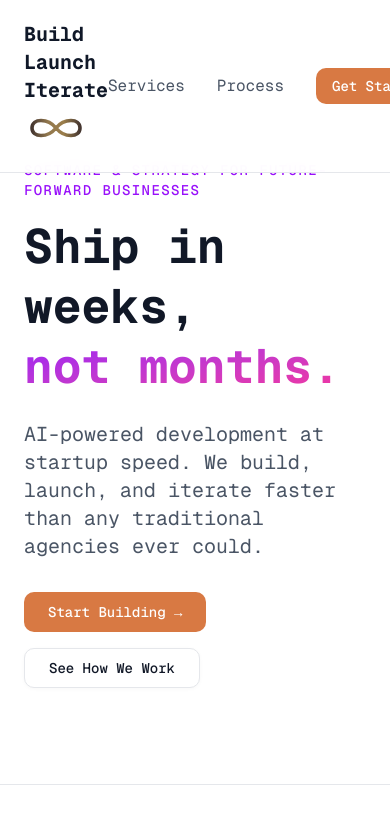
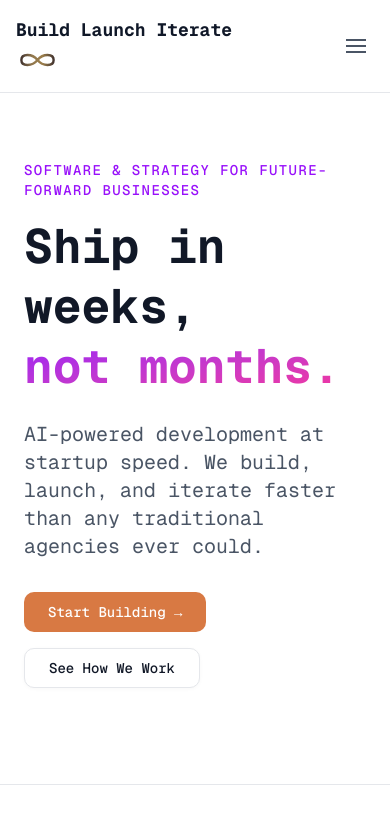
Before and after one commit to giaphutran12/buildlaunchiterate, a Next.js app: page / in a window 390 px wide. Shown: the top 836 px of the page. Built offline with nearby package versions, Linux system fonts and the light colour scheme.

Commit message:
mobile nav bar mebu

```diff
--- a/src/components/comparison.tsx
+++ b/src/components/comparison.tsx
@@ -8,7 +8,7 @@ export function Comparison() {
     },
     {
       title: "Bloated teams & invoices",
-      description: "You&apos;re paying for their office ping pong table",
+      description: "You're paying for their office ping pong table",
     },
     {
       title: "Legacy everything",
--- a/src/components/navigation.tsx
+++ b/src/components/navigation.tsx
@@ -2,25 +2,39 @@
 
 import { Button } from "@/components/ui/button";
 import Image from "next/image";
+import { useState } from "react";
 
 export function Navigation() {
+  const [isMobileMenuOpen, setIsMobileMenuOpen] = useState(false);
+
+  const toggleMobileMenu = () => {
+    setIsMobileMenuOpen(!isMobileMenuOpen);
+  };
+
+  const closeMobileMenu = () => {
+    setIsMobileMenuOpen(false);
+  };
+
   return (
-    <nav className="fixed top-0 left-0 right-0 bg-white/95 backdrop-blur-md border-b border-gray-200 z-50 py-5">
-      <div className="max-w-6xl mx-auto px-6">
+    <nav className="fixed top-0 left-0 right-0 bg-white/95 backdrop-blur-md border-b border-gray-200 z-50 py-4">
+      <div className="max-w-6xl mx-auto px-4 sm:px-6">
         <div className="flex justify-between items-center">
-          <div className="flex items-center gap-3">
-            <div className="text-xl font-bold text-gray-900">
+          {/* Logo */}
+          <div className="flex items-center gap-2 sm:gap-3">
+            <div className="text-lg sm:text-xl font-bold text-gray-900">
               Build Launch Iterate
               <Image
                 src="/logo.svg"
                 alt="Build Launch Iterate Logo"
                 width={120}
                 height={90}
-                className="h-12 w-auto"
+                className="h-8 w-auto sm:h-12"
               />
             </div>
           </div>
-          <div className="flex gap-8 items-center">
+
+          {/* Desktop Navigation */}
+          <div className="hidden md:flex gap-8 items-center">
             <a
               href="#services"
               className="text-gray-600 hover:text-purple-600 transition-colors"
@@ -37,6 +51,66 @@ export function Navigation() {
               <a href="#contact">Get Started</a>
             </Button>
           </div>
+
+          {/* Mobile Menu Button */}
+          <button
+            onClick={toggleMobileMenu}
+            className="md:hidden p-2 rounded-md text-gray-600 hover:text-purple-600 hover:bg-gray-100 transition-colors"
+            aria-label="Toggle mobile menu"
+          >
+            <div className="w-6 h-6 flex flex-col justify-center items-end">
+              <span
+                className={`block w-5 h-0.5 bg-current transition-all duration-300 ${
+                  isMobileMenuOpen
+                    ? "rotate-45 translate-y-1"
+                    : "-translate-y-1"
+                }`}
+              ></span>
+              <span
+                className={`block w-5 h-0.5 bg-current transition-all duration-300 ${
+                  isMobileMenuOpen ? "opacity-0" : "opacity-100"
+                }`}
+              ></span>
+              <span
+                className={`block w-5 h-0.5 bg-current transition-all duration-300 ${
+                  isMobileMenuOpen
+                    ? "-rotate-45 -translate-y-1"
+                    : "translate-y-1"
+                }`}
+              ></span>
+            </div>
+          </button>
+        </div>
+
+        {/* Mobile Navigation Menu */}
+        <div
+          className={`md:hidden transition-all duration-800 ease-in-out ${
+            isMobileMenuOpen
+              ? "max-h-64 opacity-100"
+              : "max-h-0 opacity-0 overflow-hidden"
+          }`}
+        >
+          <div className="py-4 space-y-4 border-t border-gray-200 mt-4">
+            <a
+              href="#services"
+              className="block text-gray-600 hover:text-purple-600 transition-colors py-2 text-lg"
+              onClick={closeMobileMenu}
+            >
+              Services
+            </a>
+            <a
+              href="#process"
+              className="block text-gray-600 hover:text-purple-600 transition-colors py-2 text-lg"
+              onClick={closeMobileMenu}
+            >
+              Process
+            </a>
+            <Button asChild className="w-full">
+              <a href="#contact" onClick={closeMobileMenu}>
+                Get Started
+              </a>
+            </Button>
+          </div>
         </div>
       </div>
     </nav>
```
